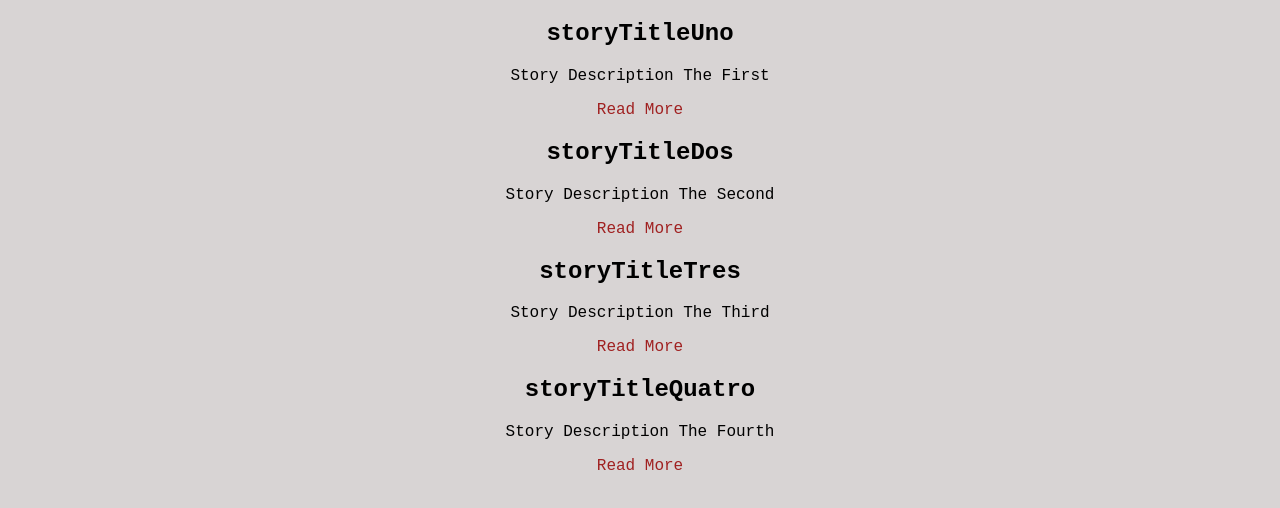
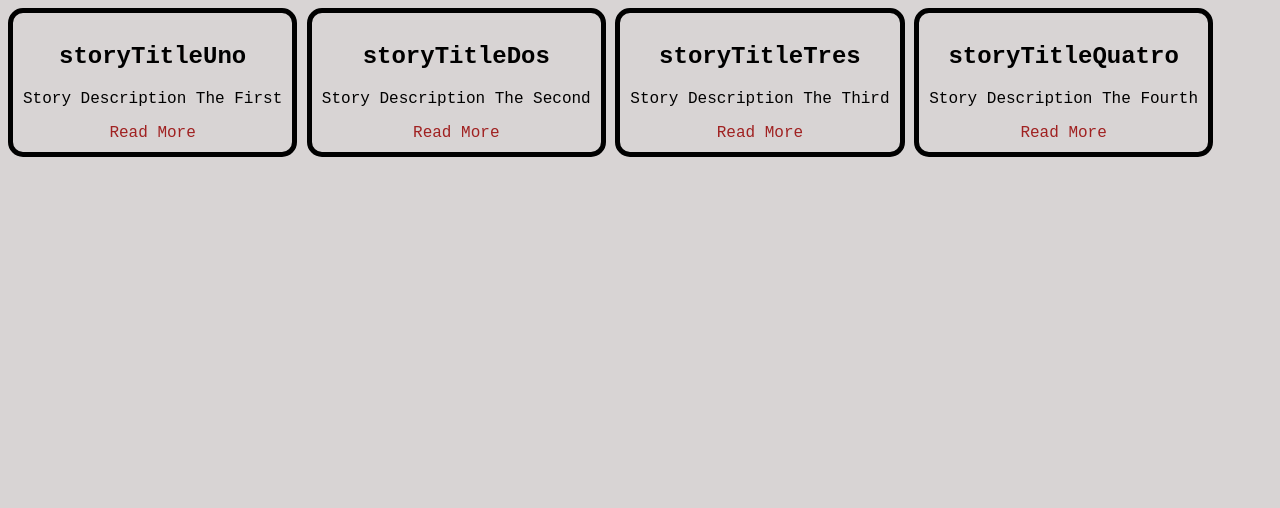
Before and after one commit to swimfordays/CssDrills, a plain HTML site: page index.html in a window 1280 px wide. Drawn offline with Linux system fonts and the light colour scheme.

Commit message:
styled boxes / added border parameters

```diff
--- a/styles.css
+++ b/styles.css
@@ -11,3 +11,11 @@ a {
     text-decoration: none;
     color: #a02121;
 }
+
+.boxes {
+    display: inline-block;
+    margin: auto;
+    padding: 10px;
+    border: 5px solid black;
+    border-radius: 15px;
+}
```
